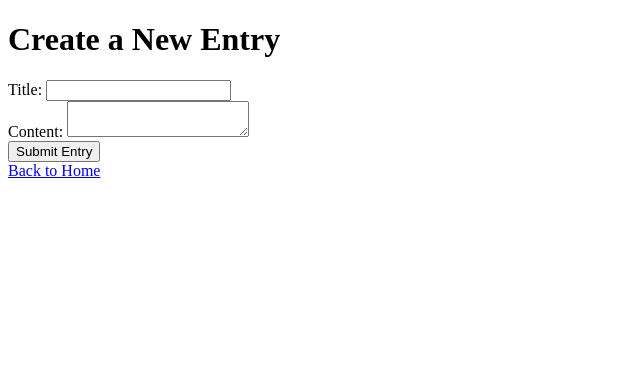
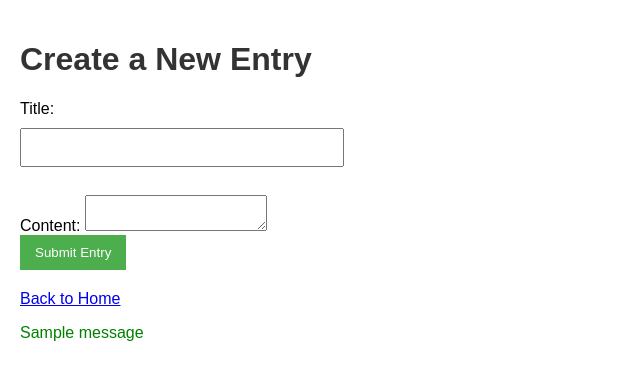
Before and after one commit to EAOZONE/SWE25, a Flask app: page /entries in a window 1280 px wide. Shown: the top 380 px of the page, without its empty margins (0-640 px from the left). Run offline with Flask 3, Linux system fonts and the light colour scheme; the visitor is signed in with stand-in values (Sample User, id 1); tables that the repository leaves empty or names only in its code hold one stand-in row (values such as "Sample post"); one stand-in notice (Sample message) is shown.

Commit message:
Makes flash messages show up

```diff
--- a/app.py
+++ b/app.py
@@ -75,14 +75,14 @@ def register():
             existing_user = cursor.fetchone()
 
             if existing_user:
-                flash('Email already registered. Please use a different email.', 'danger')
+                flash('Email already registered. Please use a different email.', 'error')
             else:
                 cursor.execute("INSERT INTO User (email, password) VALUES (%s, %s)", (email, hashed_password))
                 conn.commit()
                 flash('Registration successful! You can now log in.', 'success')
                 return redirect(url_for('login'))
         except mysql.connector.Error as err:
-            flash(f'Error: {err}', 'danger')
+            flash(f'Error: {err}', 'error')
         finally:
             cursor.close()
             conn.close()
@@ -105,7 +105,7 @@ def login():
             flash('Login successful!', 'success')
             return redirect(url_for('home'))
         else:
-            flash('Login failed. Check your email and/or password.', 'danger')
+            flash('Login failed. Check your email and/or password.', 'error')
 
         cursor.close()
         conn.close()
@@ -121,7 +121,7 @@ def logout():
 @app.route('/entries', methods=['POST', 'GET'])
 def entries():
     if 'user_id' not in session:
-        flash('You need to log in first.', 'danger')
+        flash('You need to log in first.', 'error')
         return redirect(url_for('login'))
 
     if request.method == 'POST':
@@ -143,7 +143,7 @@ def entries():
 @app.route('/random_entry', methods=['GET'])
 def random_entry():
     if 'user_id' not in session:
-        flash('You need to log in first.', 'danger')
+        flash('You need to log in first.', 'error')
         return redirect(url_for('login'))
 
     user_id = session['user_id']
@@ -154,7 +154,7 @@ def random_entry():
     result = cursor.fetchone()
 
     if result['entry_count'] == 0:
-        flash('You have no entries to display.', 'warning')
+        flash('You have no entries to display.', 'error')
         return redirect(url_for('entries'))
     # Fetch a random entry for the logged-in user
     cursor.execute("SELECT * FROM Entries WHERE user_id = %s ORDER BY RAND() LIMIT 1", (user_id,))
--- a/static/style.css
+++ b/static/style.css
@@ -46,3 +46,17 @@ a {
 .header button:hover {
     background-color: #4cae4c;
 }
+
+
+/*For Flash Messages*/
+.success {
+    color: green;
+}
+
+.error {
+    color: red;
+}
+ul {
+    list-style-type: none;
+    padding: 0;
+}
--- a/templates/entries.html
+++ b/templates/entries.html
@@ -3,6 +3,7 @@
 <head>
     <meta charset="UTF-8">
     <meta name="viewport" content="width=device-width, initial-scale=1.0">
+    <link rel="stylesheet" href="{{ url_for('static', filename='style.css') }}">
     <title>Create Entry</title>
 </head>
 <body>
@@ -17,5 +18,14 @@
         <button type="submit">Submit Entry</button>
     </form>
     <a href="{{ url_for('home') }}">Back to Home</a>
+{% with messages = get_flashed_messages(with_categories=true) %}
+        {% if messages %}
+            <ul>
+            {% for category, message in messages %}
+                <li class="{{ category }}">{{ message }}</li>
+            {% endfor %}
+            </ul>
+        {% endif %}
+    {% endwith %}
 </body>
 </html>
--- a/templates/login.html
+++ b/templates/login.html
@@ -13,7 +13,8 @@
         <input type="password" name="password" placeholder="Password" required>
         <button type="submit">Login</button>
     </form>
-    {% with messages = get_flashed_messages(with_categories=true) %}
+    <a href="{{ url_for('register') }}">Don't have an account? Register here.</a>
+{% with messages = get_flashed_messages(with_categories=true) %}
         {% if messages %}
             <ul>
             {% for category, message in messages %}
@@ -22,6 +23,5 @@
             </ul>
         {% endif %}
     {% endwith %}
-    <a href="{{ url_for('register') }}">Don't have an account? Register here.</a>
 </body>
 </html>
--- a/templates/register.html
+++ b/templates/register.html
@@ -13,7 +13,8 @@
         <input type="password" name="password" placeholder="Password" required>
         <button type="submit">Register</button>
     </form>
-    {% with messages = get_flashed_messages(with_categories=true) %}
+    <a href="{{ url_for('login') }}">Already have an account? Login here.</a>
+        {% with messages = get_flashed_messages(with_categories=true) %}
         {% if messages %}
             <ul>
             {% for category, message in messages %}
@@ -22,6 +23,5 @@
             </ul>
         {% endif %}
     {% endwith %}
-    <a href="{{ url_for('login') }}">Already have an account? Login here.</a>
 </body>
 </html>
```
Also changed, not shown: templates/home.html (+9 -0 lines).
